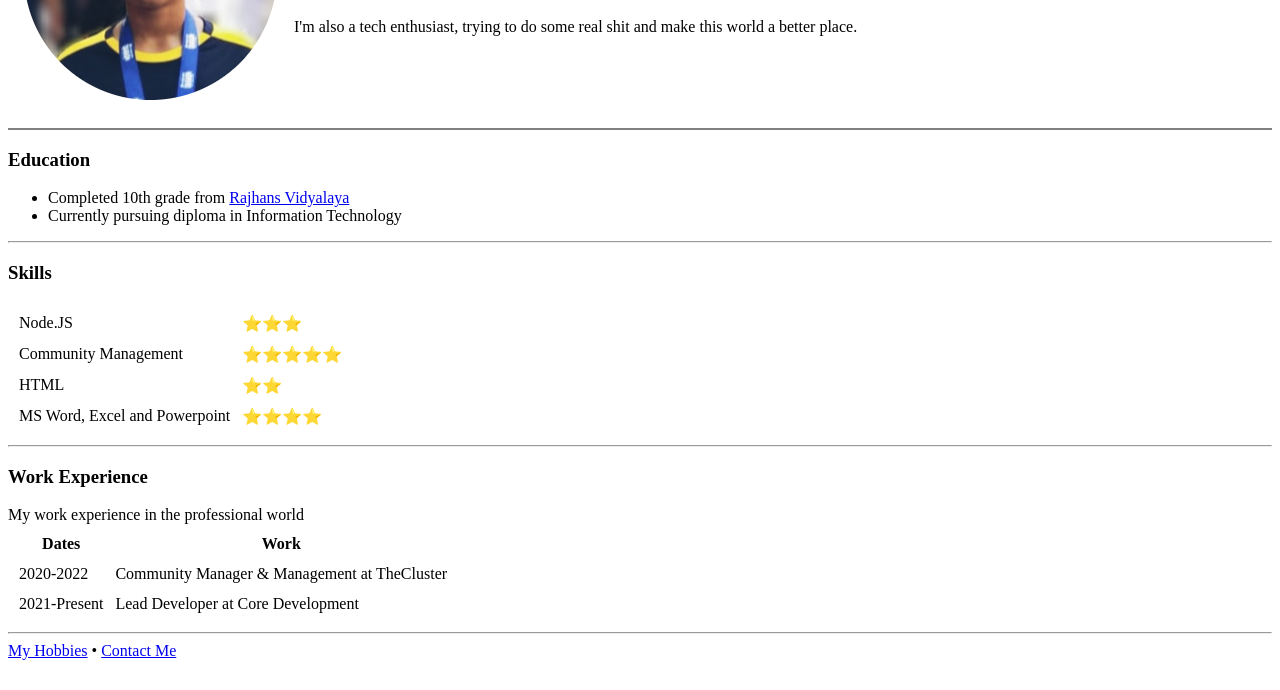
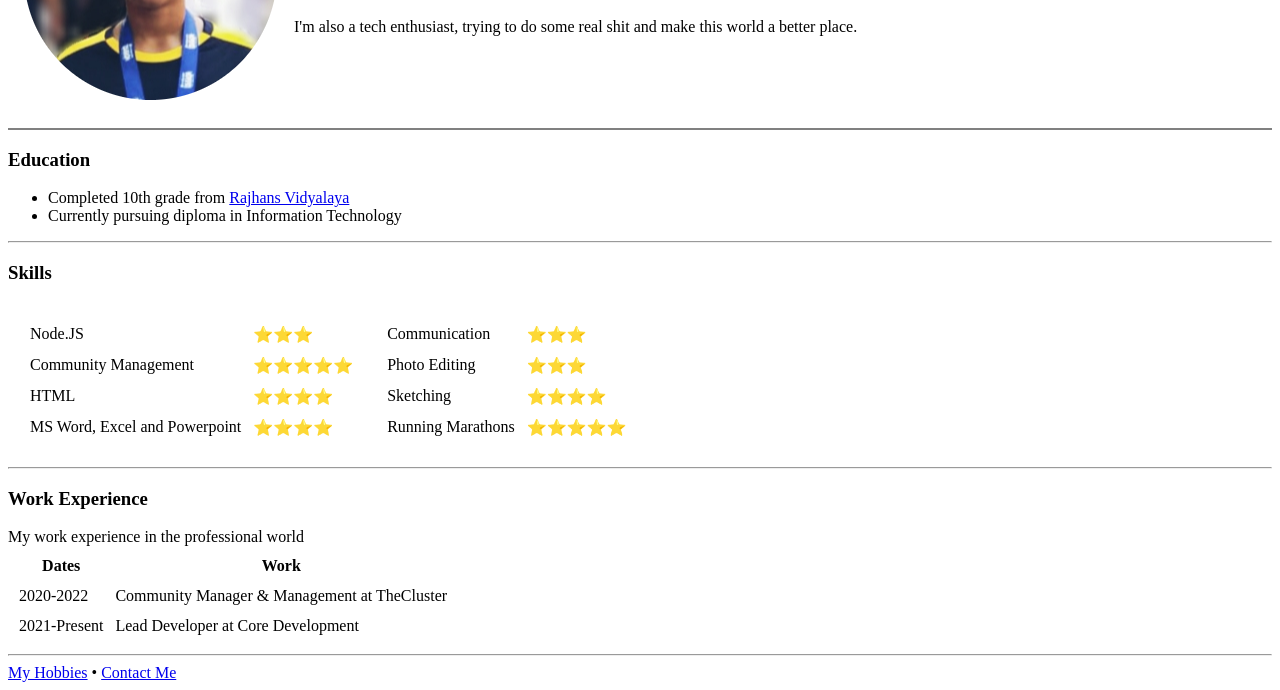
Before and after one commit to CorexDevelopment/cv, a plain HTML site: page index.html in a window 1280 px wide. Shown: the part 177-867 px from the top of the page. Before the commit the page ends 845 px from the top, so only its background shows below. Drawn offline with Linux system fonts and the light colour scheme.

Commit message:
Updated Skills

```diff
--- a/index.html
+++ b/index.html
@@ -49,6 +49,9 @@ NOTE: You can even run "!" and simply press Enter for the boilerplate. (Shortcut
   <h3>Skills</h3>
   <table cellspacing="10">
     <tr>
+      <td>
+        <table cellspacing="10">
+          <tr>
             <td>Node.JS</td>
             <td>⭐⭐⭐</td>
           </tr>
@@ -58,11 +61,34 @@ NOTE: You can even run "!" and simply press Enter for the boilerplate. (Shortcut
           </tr>
           <tr>
             <td>HTML</td>
-      <td>⭐⭐</td>
+            <td>⭐⭐⭐⭐</td>
           </tr>
           <tr>
             <td>MS Word, Excel and Powerpoint</td>
             <td>⭐⭐⭐⭐</td>
+          </tr>
+        </table>
+      </td>
+      <td>
+        <table cellspacing="10">
+          <tr>
+            <td>Communication</td>
+            <td>⭐⭐⭐</td>
+          </tr>
+          <tr>
+            <td>Photo Editing</td>
+            <td>⭐⭐⭐</td>
+          </tr>
+          <tr>
+            <td>Sketching</td>
+            <td>⭐⭐⭐⭐</td>
+          </tr>
+          <tr>
+            <td>Running Marathons</td>
+            <td>⭐⭐⭐⭐⭐</td>
+          </tr>
+        </table>
+      </td>
     </tr>
   </table>
 
```
Lines whose indentation alone changed are shown as unchanged.
